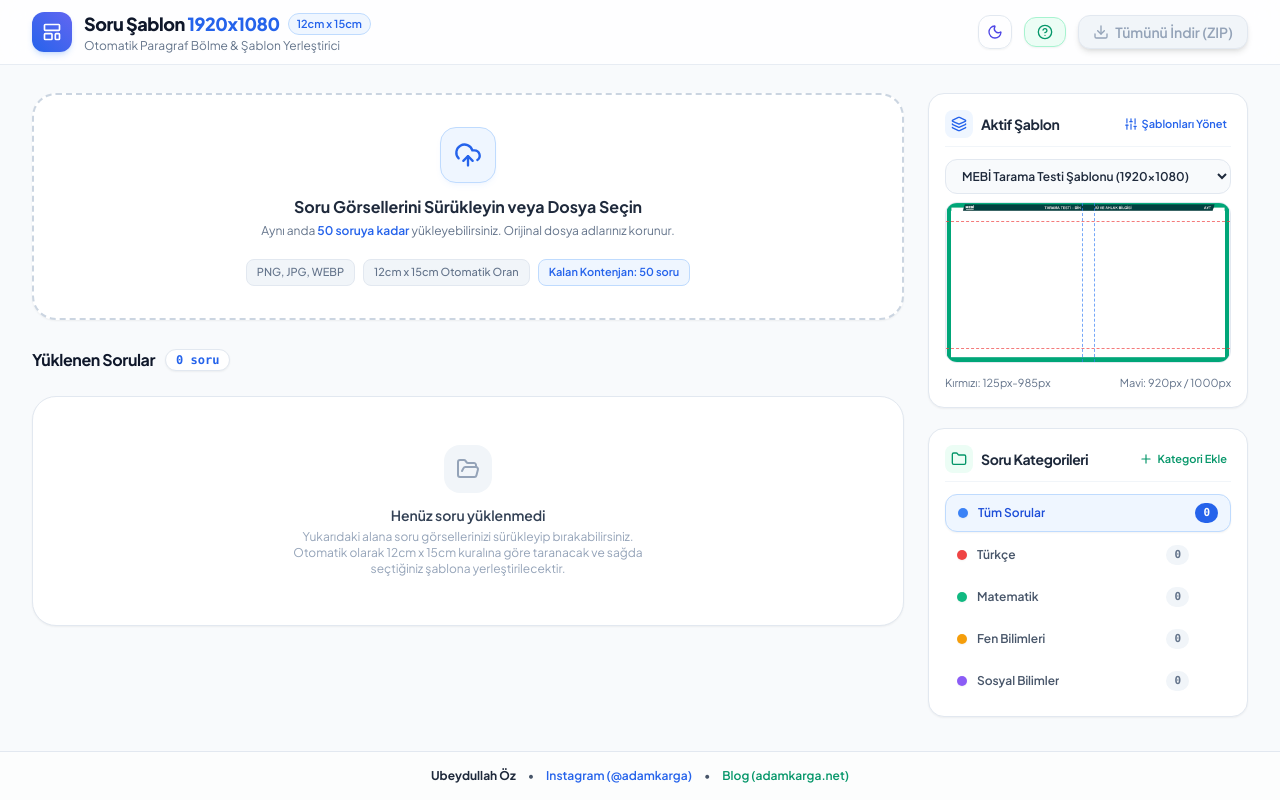
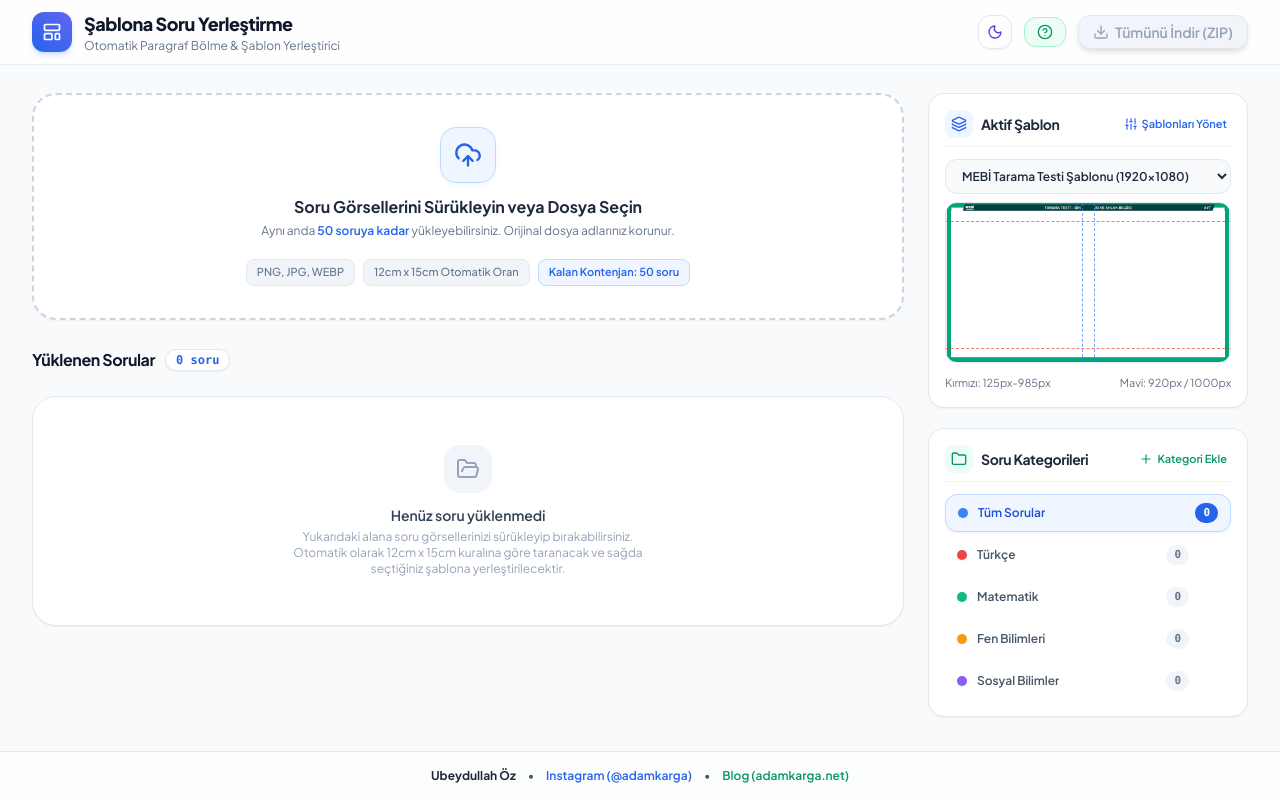
Before and after one commit to adamkarga-k/soru-sablon-yerlestirici, a React (Vite) app: page / in a window 1280 px wide. Built offline with nearby package versions, Linux system fonts and the light colour scheme.

Commit message:
feat: simplify header title to 'Şablona Soru Yerleştirme'

```diff
--- a/index.html
+++ b/index.html
@@ -4,7 +4,7 @@
     <meta charset="UTF-8" />
     <link rel="icon" type="image/svg+xml" href="/vite.svg" />
     <meta name="viewport" content="width=device-width, initial-scale=1.0" />
-    <title>Soru Şablon Yerleştirici (1920x1080)</title>
+    <title>Şablona Soru Yerleştirme</title>
     <link rel="preconnect" href="https://fonts.googleapis.com">
     <link rel="preconnect" href="https://fonts.gstatic.com" crossorigin>
     <link href="https://fonts.googleapis.com/css2?family=Plus+Jakarta+Sans:wght@400;500;600;700;800&family=JetBrains+Mono:wght@400;500&display=swap" rel="stylesheet">
--- a/src/components/Navbar.tsx
+++ b/src/components/Navbar.tsx
@@ -38,11 +38,8 @@ export const Navbar: React.FC<NavbarProps> = ({
           <div>
             <div className="flex items-center gap-2">
               <h1 className="font-extrabold text-base sm:text-lg tracking-tight text-slate-900 dark:text-white">
-                Soru Şablon <span className="text-blue-600 dark:text-blue-400">1920x1080</span>
+                Şablona Soru Yerleştirme
               </h1>
-              <span className="hidden sm:inline-flex px-2 py-0.5 text-[11px] font-semibold bg-blue-50 dark:bg-blue-500/10 text-blue-600 dark:text-blue-400 rounded-full border border-blue-200 dark:border-blue-500/20">
-                12cm x 15cm
-              </span>
             </div>
             <p className="text-xs text-slate-500 dark:text-slate-400 hidden sm:block">
               Otomatik Paragraf Bölme & Şablon Yerleştirici
```
